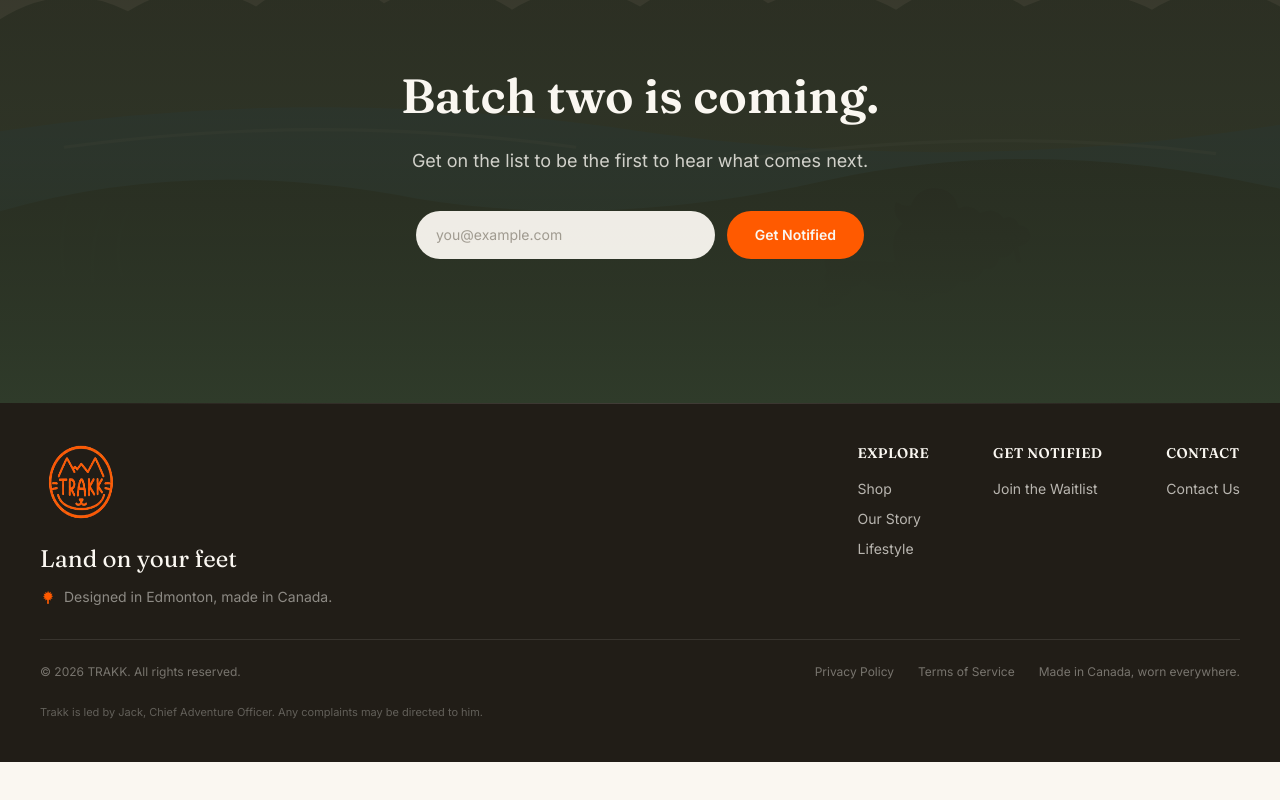
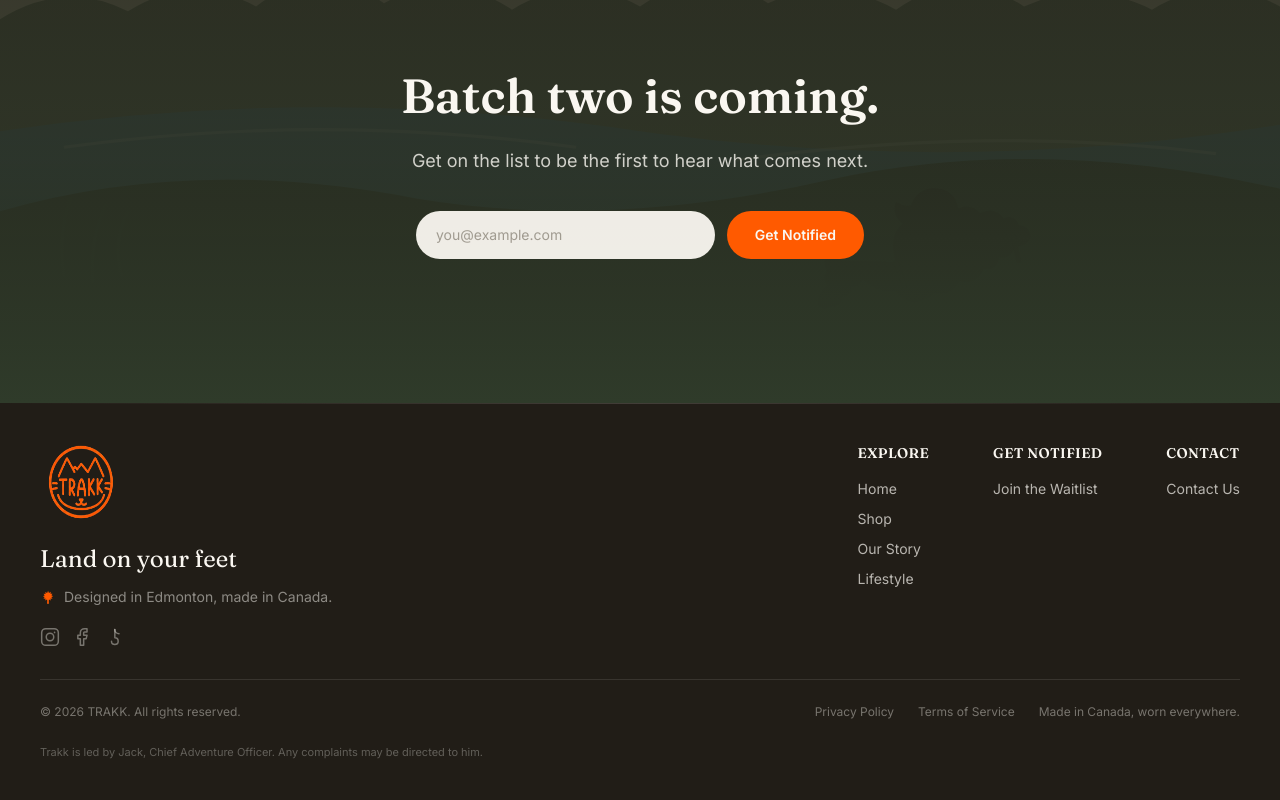
Before and after one commit to brandt47/trakksite, a Next.js app: page / in a window 1280 px wide. Shown: the part 1644-2444 px from the top of the page. Before the commit the page ends 2406 px from the top, so only its background shows below. Built offline with nearby package versions, Linux system fonts and the light colour scheme; no server answers.

Commit message:
socials added

```diff
--- a/src/components/Footer.tsx
+++ b/src/components/Footer.tsx
@@ -1,8 +1,15 @@
 import Image from "next/image";
 import Link from "next/link";
-import { IconMaple } from "@/components/icons";
+import { IconMaple, IconInstagram, IconFacebook, IconTikTok } from "@/components/icons";
+
+const socialLinks = [
+  { href: "https://www.instagram.com/trakkbyjack", label: "Instagram", Icon: IconInstagram },
+  { href: "https://www.facebook.com/trakkbyjack", label: "Facebook", Icon: IconFacebook },
+  { href: "https://www.tiktok.com/@trakkbyjack", label: "TikTok", Icon: IconTikTok },
+];
 
 const siteLinks = [
+  { href: "/", label: "Home" },
   { href: "/shop", label: "Shop" },
   { href: "/our-story", label: "Our Story" },
   { href: "/lifestyle", label: "Lifestyle" },
@@ -30,6 +37,20 @@ export default function Footer() {
               <IconMaple className="h-4 w-4 text-clay" />
               Designed in Edmonton, made in Canada.
             </p>
+            <div className="mt-5 flex items-center gap-3">
+              {socialLinks.map(({ href, label, Icon }) => (
+                <a
+                  key={label}
+                  href={href}
+                  target="_blank"
+                  rel="noopener noreferrer"
+                  aria-label={label}
+                  className="text-cream/40 transition hover:text-cream/80"
+                >
+                  <Icon className="h-5 w-5" />
+                </a>
+              ))}
+            </div>
           </div>
 
           <div className="flex flex-col gap-8 sm:flex-row sm:gap-16">
--- a/src/components/icons.tsx
+++ b/src/components/icons.tsx
@@ -219,3 +219,30 @@ export function IconMenu({ className }: IconProps) {
     </svg>
   );
 }
+
+export function IconInstagram({ className }: IconProps) {
+  return (
+    <svg viewBox="0 0 24 24" fill="none" className={className} aria-hidden="true">
+      <rect x="2" y="2" width="20" height="20" rx="5" stroke="currentColor" strokeWidth="1.8" />
+      <circle cx="12" cy="12" r="4.5" stroke="currentColor" strokeWidth="1.8" />
+      <circle cx="17.5" cy="6.5" r="1" fill="currentColor" />
+    </svg>
+  );
+}
+
+export function IconFacebook({ className }: IconProps) {
+  return (
+    <svg viewBox="0 0 24 24" fill="none" className={className} aria-hidden="true">
+      <path d="M18 2h-3a5 5 0 0 0-5 5v3H7v4h3v8h4v-8h3l1-4h-4V7a1 1 0 0 1 1-1h3z" stroke="currentColor" strokeWidth="1.8" strokeLinejoin="round" />
+    </svg>
+  );
+}
+
+export function IconTikTok({ className }: IconProps) {
+  return (
+    <svg viewBox="0 0 24 24" fill="none" className={className} aria-hidden="true">
+      <path d="M9 17a4 4 0 1 0 4-4V3" stroke="currentColor" strokeWidth="1.8" strokeLinecap="round" strokeLinejoin="round" />
+      <path d="M13 3a5 5 0 0 0 5 5" stroke="currentColor" strokeWidth="1.8" strokeLinecap="round" />
+    </svg>
+  );
+}
```
